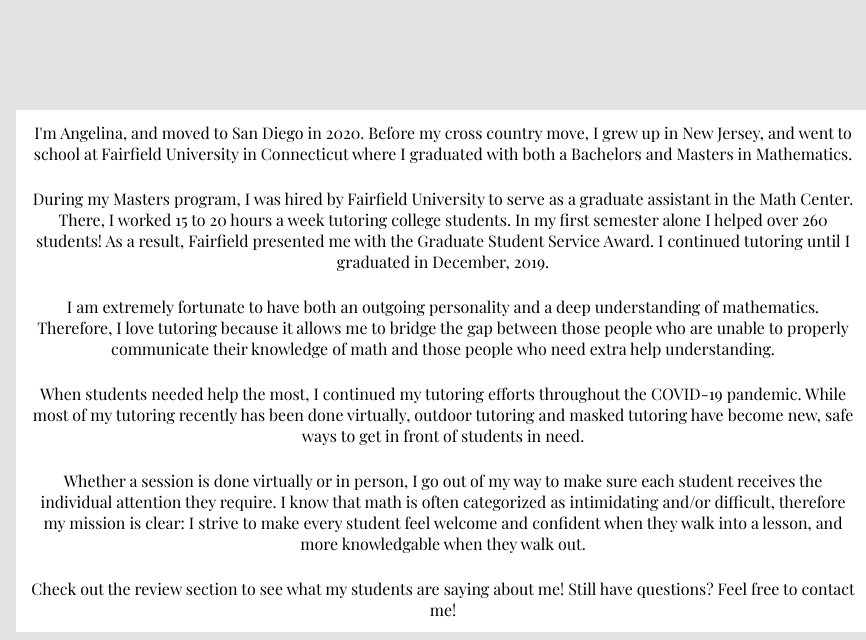
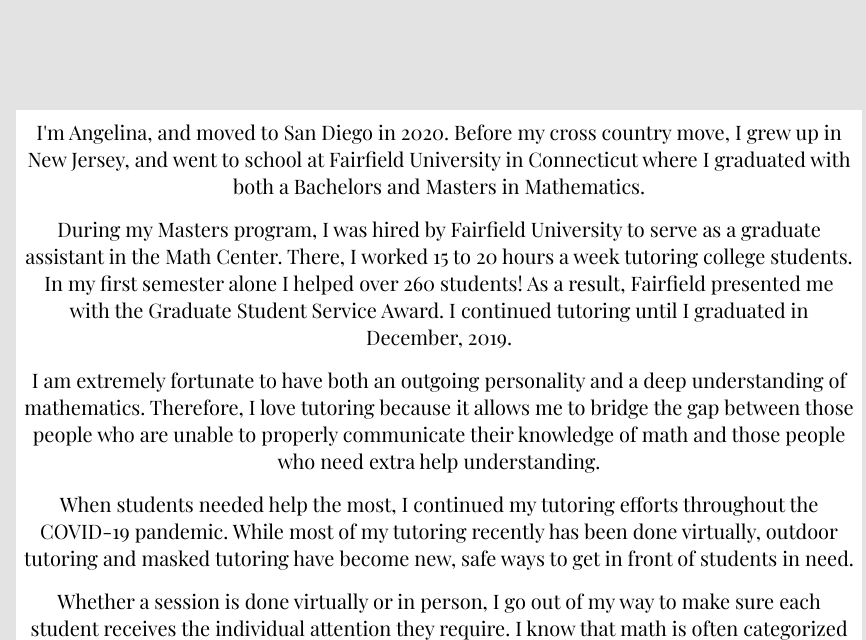
Before and after one commit to AngMcguire/AngMcguire.github.io, a plain HTML site: page index.html in a window 1280 px wide. Shown: the part 402-1042 px from the top of the page, 414-1280 px from the left. Drawn offline with nearby package versions, Linux system fonts and the light colour scheme.

Commit message:
Update index.css

```diff
--- a/index.css
+++ b/index.css
@@ -98,9 +98,10 @@
 
 .home-text{
   background-color: white;
-  padding: 12px;
+  padding: 8px;
   width: 100%;
   max-height: 1500px;
+  font-size: 20px
 }
 
 /* Links inside the navbar */
@@ -306,6 +307,7 @@
 .review-entry-name{
   text-align: right;
   position: relative;
+  font-size: 20px
 }
 .next{
 margin: auto;
```
